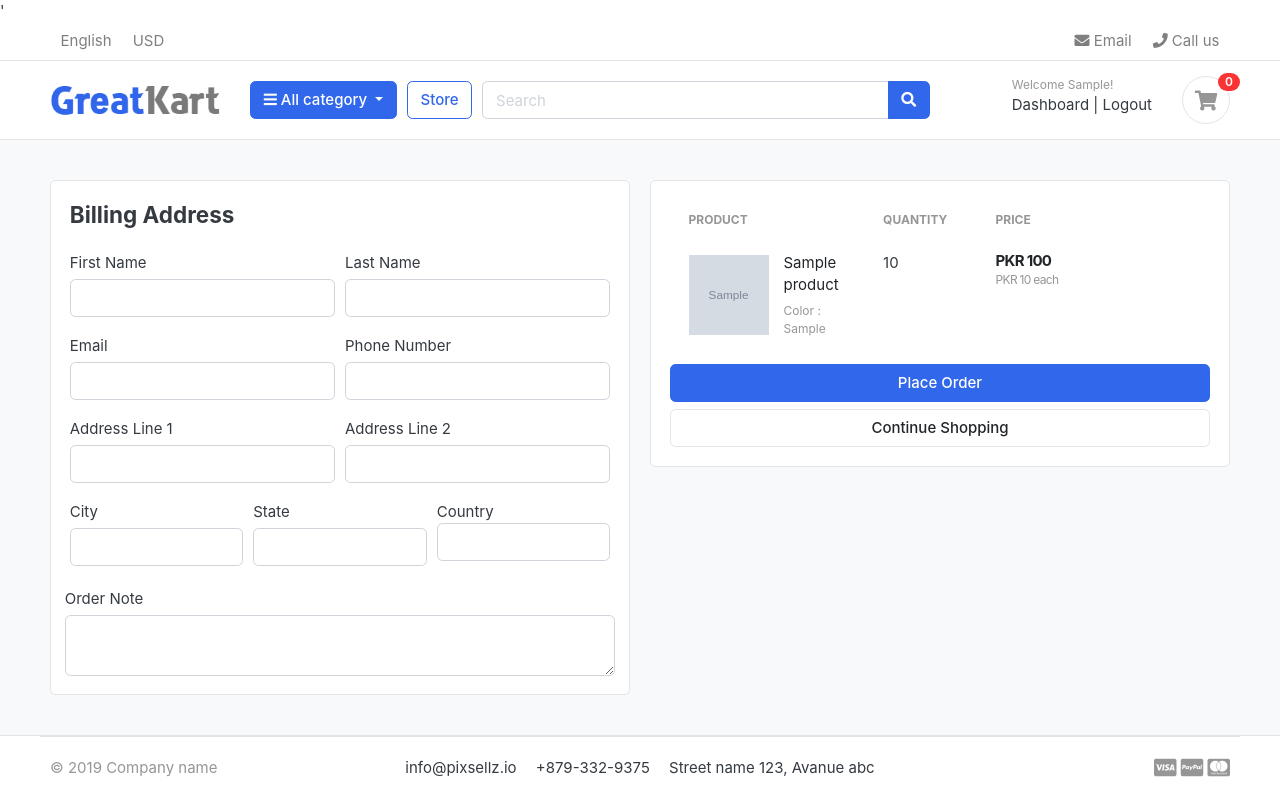
After one commit to wahab-412/greatcart, a Django app: page /cart/checkout/ in a window 1280 px wide. The commit adds this page. Run offline with Django 3.2, Linux system fonts and the light colour scheme; a user stored in the database is signed in; tables that the repository leaves empty hold one stand-in row (values such as "Sample post"); grey boxes marked "Sample" are stand-in pictures; some libraries are stand-ins or nearby versions; some web fonts are replaced.

Commit message:
handled cart page for the logged in user

```diff
--- a/carts/models.py
+++ b/carts/models.py
@@ -1,5 +1,6 @@
 from django.db import models
 from store.models import Product , Variation
+from accounts.models import Account
 
 # Create your models here.
 
@@ -12,9 +13,10 @@ class Cart(models.Model):
         return self.cart_id
 
 class CartItem(models.Model):
+    user      = models.ForeignKey(Account, on_delete=models.CASCADE , null=True)
     product   = models.ForeignKey(Product, on_delete=models.CASCADE)
     variations= models.ManyToManyField(Variation, blank=True)
-    cart      = models.ForeignKey(Cart, on_delete=models.CASCADE)
+    cart      = models.ForeignKey(Cart, on_delete=models.CASCADE, null=True)
     quantity  = models.IntegerField()
     is_active = models.BooleanField(default=True)
 
--- a/carts/urls.py
+++ b/carts/urls.py
@@ -6,4 +6,6 @@ urlpatterns = [
      path('add_cart/<int:product_id>/'        , views.add_cart        , name='add_cart'),
      path('remove_cart/<int:product_id>/<int:cart_item_id>/'          , views.remove_cart, name='remove_cart'),
      path('remove_cart_item/<int:product_id>/<int:cart_item_id>/'     , views.remove_cart_item, name='remove_cart_item'),
+
+     path('checkout/'     , views.checkout, name='checkout'),
 ]
--- a/carts/views.py
+++ b/carts/views.py
@@ -3,6 +3,7 @@ from store.models import Product , Variation
 from .models import Cart, CartItem
 from django.http import HttpResponse
 from django.core.exceptions import ObjectDoesNotExist
+from django.contrib.auth.decorators import login_required
 
 # Create your views here.
 
@@ -13,89 +14,152 @@ def _cart_id(request):
     return cart
 
 def add_cart(request, product_id):
+    current_user = request.user
     product           = Product.objects.get(id=product_id)  #get the product
-    product_variation = []
-    if request.method == 'POST':
-       for item in request.POST:
-           key   = item
-           value = request.POST[key]
+    # If the user is authenticated
+    if current_user.is_authenticated:
+        product_variation = []
+        if request.method == 'POST':
+            for item in request.POST:
+                key   = item
+                value = request.POST[key]
 
-           try:
-               variation = Variation.objects.get(product=product , variation_category__iexact=key, variation_value__iexact=value)
-               product_variation.append(variation)
-           except:
-               pass
+                try:
+                    variation = Variation.objects.get(product=product , variation_category__iexact=key, variation_value__iexact=value)
+                    product_variation.append(variation)
+                except:
+                    pass
 
 
-    try:
-        cart = Cart.objects.get(cart_id=_cart_id(request)) #get the cart using the cart_id present in the session
-    except Cart.DoesNotExist:
-        cart = Cart.objects.create(
-            cart_id = _cart_id(request)
-        )
-    cart.save()
+
+        is_cart_item_exists = CartItem.objects.filter(product=product, user=current_user).exists()
+        if is_cart_item_exists:
+            cart_item          = CartItem.objects.filter(product=product, user=current_user)
+            ex_var_list = []
+            id = []
+            for item in cart_item:
+                existing_variation = item.variations.all()
+                ex_var_list.append(list(existing_variation))
+                id.append(item.id)
 
 
-    is_cart_item_exists = CartItem.objects.filter(product=product, cart=cart).exists()
-    if is_cart_item_exists:
-        cart_item          = CartItem.objects.filter(product=product, cart=cart)
-        # existing_variation --> database
-        # current variation  --> product_variation
-        # item_id            --> database
-        ex_var_list = []
-        id = []
-        for item in cart_item:
-            existing_variation = item.variations.all()
-            ex_var_list.append(list(existing_variation))
-            id.append(item.id)
+            if product_variation in ex_var_list:
+                # increase the cart item quantity
+                index = ex_var_list.index(product_variation)
+                item_id = id[index]
+                item = CartItem.objects.get(product=product, id=item_id)
+                item.quantity += 1
+                item.save()
 
-        print(ex_var_list)
+            else:
+                item = CartItem.objects.create(product=product, quantity=1, user=current_user)
+                if len(product_variation) > 0:
+                    item.variations.clear()
+                    item.variations.add(*product_variation)
+                    cart_item.save()
+        else:
+            cart_item = CartItem.objects.create(
+                product = product,
+                quantity = 1,
+                user=current_user,
+            )
+            if len(product_variation) > 0:
+                cart_item.variations.clear()
+                cart_item.variations.add(*product_variation)
+            cart_item.save()
+        return redirect('cart')
 
-        if product_variation in ex_var_list:
-            # increase the cart item quantity
-            index = ex_var_list.index(product_variation)
-            item_id = id[index]
-            item = CartItem.objects.get(product=product, id=item_id)
-            item.quantity += 1
-            item.save()
 
+    # If the user is not authenticated
+    else:
+        product_variation = []
+        if request.method == 'POST':
+            for item in request.POST:
+                key   = item
+                value = request.POST[key]
+
+                try:
+                    variation = Variation.objects.get(product=product , variation_category__iexact=key, variation_value__iexact=value)
+                    product_variation.append(variation)
+                except:
+                    pass
+
+        try:
+            cart = Cart.objects.get(cart_id=_cart_id(request)) #get the cart using the cart_id present in the session
+        except Cart.DoesNotExist:
+            cart = Cart.objects.create(
+                cart_id = _cart_id(request)
+            )
+        cart.save()
+
+
+        is_cart_item_exists = CartItem.objects.filter(product=product, cart=cart).exists()
+        if is_cart_item_exists:
+            cart_item          = CartItem.objects.filter(product=product, cart=cart)
+            # existing_variation --> database
+            # current variation  --> product_variation
+            # item_id            --> database
+            ex_var_list = []
+            id = []
+            for item in cart_item:
+                existing_variation = item.variations.all()
+                ex_var_list.append(list(existing_variation))
+                id.append(item.id)
+
+            print(ex_var_list)
+
+            if product_variation in ex_var_list:
+                # increase the cart item quantity
+                index = ex_var_list.index(product_variation)
+                item_id = id[index]
+                item = CartItem.objects.get(product=product, id=item_id)
+                item.quantity += 1
+                item.save()
+
+            else:
+                item = CartItem.objects.create(product=product, quantity=1, cart=cart)
+                if len(product_variation) > 0:
+                    item.variations.clear()
+                    item.variations.add(*product_variation)
+                    cart_item.save()
         else:
-            item = CartItem.objects.create(product=product, quantity=1, cart=cart)
+            cart_item = CartItem.objects.create(
+                product = product,
+                quantity = 1,
+                cart = cart,
+            )
             if len(product_variation) > 0:
-               item.variations.clear()
-               item.variations.add(*product_variation)
+                cart_item.variations.clear()
+                cart_item.variations.add(*product_variation)
             cart_item.save()
-    else:
-        cart_item = CartItem.objects.create(
-            product = product,
-            quantity = 1,
-            cart = cart,
-        )
-        if len(product_variation) > 0:
-            cart_item.variations.clear()
-            cart_item.variations.add(*product_variation)
-        cart_item.save()
-    return redirect('cart')
+        return redirect('cart')
 
 
 def remove_cart(request, product_id, cart_item_id):
-    cart      = Cart.objects.get(cart_id = _cart_id(request))
+
     product   = get_object_or_404(Product, id=product_id)
     try:
-        cart_item = CartItem.objects.get(product=product, cart=cart, id=cart_item_id)
+        if request.user.is_authenticated:
+            cart_item = CartItem.objects.get(product=product, user=request.user, id=cart_item_id)
+        else:
+            cart = Cart.objects.get(cart_id=_cart_id(request))
+            cart_item = CartItem.objects.get(product=product, cart=cart, id=cart_item_id)
         if cart_item.quantity > 1:
-           cart_item.quantity -= 1
-           cart_item.save()
+            cart_item.quantity -= 1
+            cart_item.save()
         else:
-           cart_item.delete()
+            cart_item.delete()
     except:
         pass
     return redirect('cart')
 
 def remove_cart_item(request, product_id, cart_item_id):
-    cart      = Cart.objects.get(cart_id=_cart_id(request))
     product   = get_object_or_404(Product, id=product_id)
-    cart_item = CartItem.objects.get(product=product, cart=cart, id=cart_item_id)
+    if request.user.is_authenticated:
+        cart_item = CartItem.objects.get(product=product, user=request.user, id=cart_item_id)
+    else:
+        cart      = Cart.objects.get(cart_id=_cart_id(request))
+        cart_item = CartItem.objects.get(product=product, cart=cart, id=cart_item_id)
     cart_item.delete()
     return redirect('cart')
 
@@ -104,15 +168,18 @@ def cart(request, total=0, quantity=0, cart_items=None):
     try:
         tax         = 0
         grand_total = 0
-        cart       = Cart.objects.get(cart_id=_cart_id(request))
-        cart_items = CartItem.objects.filter(cart=cart, is_active=True)
+        if request.user.is_authenticated:
+            cart_items = CartItem.objects.filter(user=request.user, is_active=True)
+        else:
+            cart       = Cart.objects.get(cart_id=_cart_id(request))
+            cart_items = CartItem.objects.filter(cart=cart, is_active=True)
         for cart_item in cart_items:
             total += (cart_item.product.price * cart_item.quantity)
             quantity += cart_item.quantity
 
         tax         = (2 * total)/100
         grand_total = total + tax
-    except object.NotExist:
+    except ObjectDoesNotExist:
         pass # just ignore
 
     context = {
@@ -123,3 +190,32 @@ def cart(request, total=0, quantity=0, cart_items=None):
         'grand_total' : grand_total,
     }
     return render(request, 'store/cart.html', context)
+
+
+@login_required(login_url='login')
+def checkout(request,  total=0, quantity=0, cart_items=None):
+    try:
+        tax         = 0
+        grand_total = 0
+        if request.user.is_authenticated:
+            cart_items = CartItem.objects.filter(user=request.user, is_active=True)
+        else:
+            cart       = Cart.objects.get(cart_id=_cart_id(request))
+            cart_items = CartItem.objects.filter(cart=cart, is_active=True)
+        for cart_item in cart_items:
+            total += (cart_item.product.price * cart_item.quantity)
+            quantity += cart_item.quantity
+
+        tax         = (2 * total)/100
+        grand_total = total + tax
+    except ObjectDoesNotExist:
+        pass # just ignore
+
+    context = {
+        'total'       : total,
+        'quantity'    : quantity,
+        'cart_items'  : cart_items,
+        'tax'         : tax,
+        'grand_total' : grand_total,
+    }
+    return render(request,'store/checkout.html', context)
--- a/templates/includes/navbar.html
+++ b/templates/includes/navbar.html
@@ -63,7 +63,7 @@
         </div> <!-- col.// -->
         <div class="col-lg-3 col-sm-6 col-8 order-2 order-lg-3">
                     <div class="d-flex justify-content-end mb-3 mb-lg-0">
-                        {% if user.id is not None %}
+                        {% if userid is not None %}
                         <div class="widget-header">
                             <small class="title text-muted">Welcome guest!</small>
                             <div>
--- a/templates/store/cart.html
+++ b/templates/store/cart.html
@@ -106,8 +106,8 @@
                 <p class="text-center mb-3">
                     <img src="{% static './images/misc/payments.png' %}" height="26">
                 </p>
-                <a href="./place-order.html" class="btn btn-primary btn-block"> Checkout </a>
-                <a href="{% url 'store' %}" class="btn btn-light btn-block">Continue Shopping</a>
+                <a href="{% url 'checkout' %}" class="btn btn-primary btn-block"> Checkout </a>
+                <a href="{% url 'store' %}"     class="btn btn-light btn-block">Continue Shopping</a>
             </div> <!-- card-body.// -->
             </div> <!-- card.// -->
 
--- /dev/null
+++ b/templates/store/checkout.html
@@ -0,0 +1,152 @@
+{% extends 'base.html' %}
+
+{% load static %}
+
+{% block content %}
+
+
+<section class="section-content padding-y bg">
+    <div class="container">
+
+    <!-- ============================ COMPONENT 1 ================================= -->
+
+<div class="row">
+    <aside class="col-lg-6">
+<div class="card">
+
+    <div class="card-body">
+        <h4 class="card-title mb-4">Billing Address</h4>
+
+        <form action="" method="POST">
+            {% csrf_token %}
+
+            <div class="form-row">
+                <div class="col form-group">
+                    <label for="">First Name</label>
+                    <input type="text" name="first_name" class="form-control" required>
+                </div>
+                <div class="col form-group">
+                    <label for="">Last Name</label>
+                    <input type="text" name="last_name" class="form-control" required>
+                </div>
+            </div>
+
+
+           <div class="form-row">
+                <div class="col form-group">
+                    <label for="">Email</label>
+                    <input type="email" name="email" class="form-control" required>
+                </div>
+                <div class="col form-group">
+                    <label for="">Phone Number</label>
+                    <input type="text" name="phone" class="form-control" required>
+                </div>
+            </div>
+
+            <div class="form-row">
+                <div class="col form-group">
+                    <label for="">Address Line 1</label>
+                    <input type="text" name="address_line_1" class="form-control" required>
+                </div>
+                <div class="col form-group">
+                    <label for="">Address Line 2</label>
+                    <input type="text" name="address_line_2" class="form-control">
+                </div>
+            </div>
+
+            <div class="form-row">
+                <div class="col form-group">
+                    <label for="">City</label>
+                    <input type="text" name="city" class="form-control" required>
+                </div>
+                <div class="col form-group">
+                    <label for="">State</label>
+                    <input type="text" name="state" class="form-control" required>
+                </div>
+                <div class="col form-group">
+                    <label for="">Country<label>
+                    <input type="text" name="country" class="form-control" required>
+                </div>
+            </div>
+                <div class="form-row">
+                    <label for="">Order Note</label>
+                    <textarea type="order_note" rows="2" class="form-control"></textarea>
+                </div>
+
+    </div>
+</div> <!-- card.// -->
+
+</aside>
+
+
+        <aside class="col-lg-6">
+
+            <div class="card">
+            <div class="card-body">
+
+                <table class="table table-borderless table-shopping-cart">
+                    <thead class="text-muted">
+                    <tr class="small text-uppercase">
+                      <th scope="col">Product</th>
+                      <th scope="col" width="120">Quantity</th>
+                      <th scope="col" width="120">Price</th>
+                      <th scope="col" class="text-right" width="200"> </th>
+                    </tr>
+                    </thead>
+                    <tbody>
+
+                        {% for cart_item in cart_items %}
+                    <tr>
+                        <td>
+                            <figure class="itemside align-items-center">
+                                <div class="aside"><img src="{{ cart_item.product.images.url }}" class="img-sm"></div>
+                                <figcaption class="info">
+                                    <a href="{{ cart_item.product.get_url }}" class="title text-dark">{{ cart_item.product.product_name }}</a>
+                                    <p class="text-muted small">
+                                        {% if cart_item.variations.all %}
+                                          {% for item in cart_item.variations.all  %}
+                                             {{ item.variation_category | capfirst }} : {{ item.variation_value | capfirst }} <br>
+                                          {% endfor %}
+                                        {% endif %}
+                                    </p>
+                                </figcaption>
+                            </figure>
+                        </td>
+                        <td>
+                            <!-- col.// -->
+                                      <label for="">{{cart_item.quantity}}</label>
+                        </td>
+                        <td>
+                            <div class="price-wrap">
+                                <var class="price">PKR {{ cart_item.sub_total }}</var>
+                                <small class="text-muted"> PKR {{ cart_item.product.price }} each </small>
+                            </div> <!-- price-wrap .// -->
+                        </td>
+
+                    </tr>
+                    {% endfor %}
+
+
+
+                    </tbody>
+                    </table>
+
+
+
+                <button type="submit" name="submit" class="btn btn-primary btn-block"> Place Order </button>
+                <a href="{% url 'store' %}" class="btn btn-light btn-block">Continue Shopping</a>
+            </div> <!-- card-body.// -->
+            </div> <!-- card.// -->
+        </form>
+    </aside> <!-- col.// -->
+
+
+    </div> <!-- row.// -->
+
+    <!-- ============================ COMPONENT 1 END .// ================================= -->
+
+    </div> <!-- container .//  -->
+    </section>
+    <!-- ========================= SECTION CONTENT END// ========================= -->
+
+    {% endblock  %}
```
Also changed, not shown: accounts/views.py (+55 -1 lines), carts/migrations/0003_auto_20230531_0035.py (added), 1 other file.
